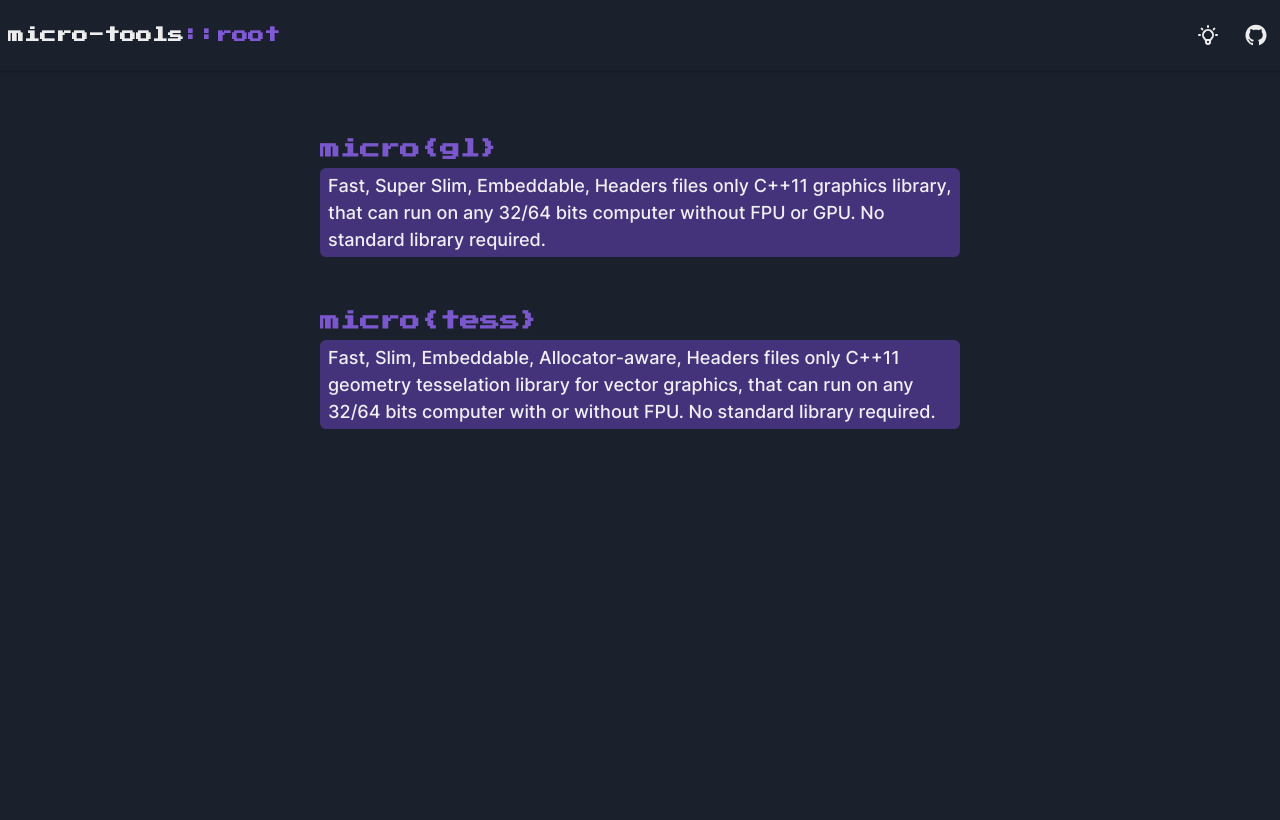
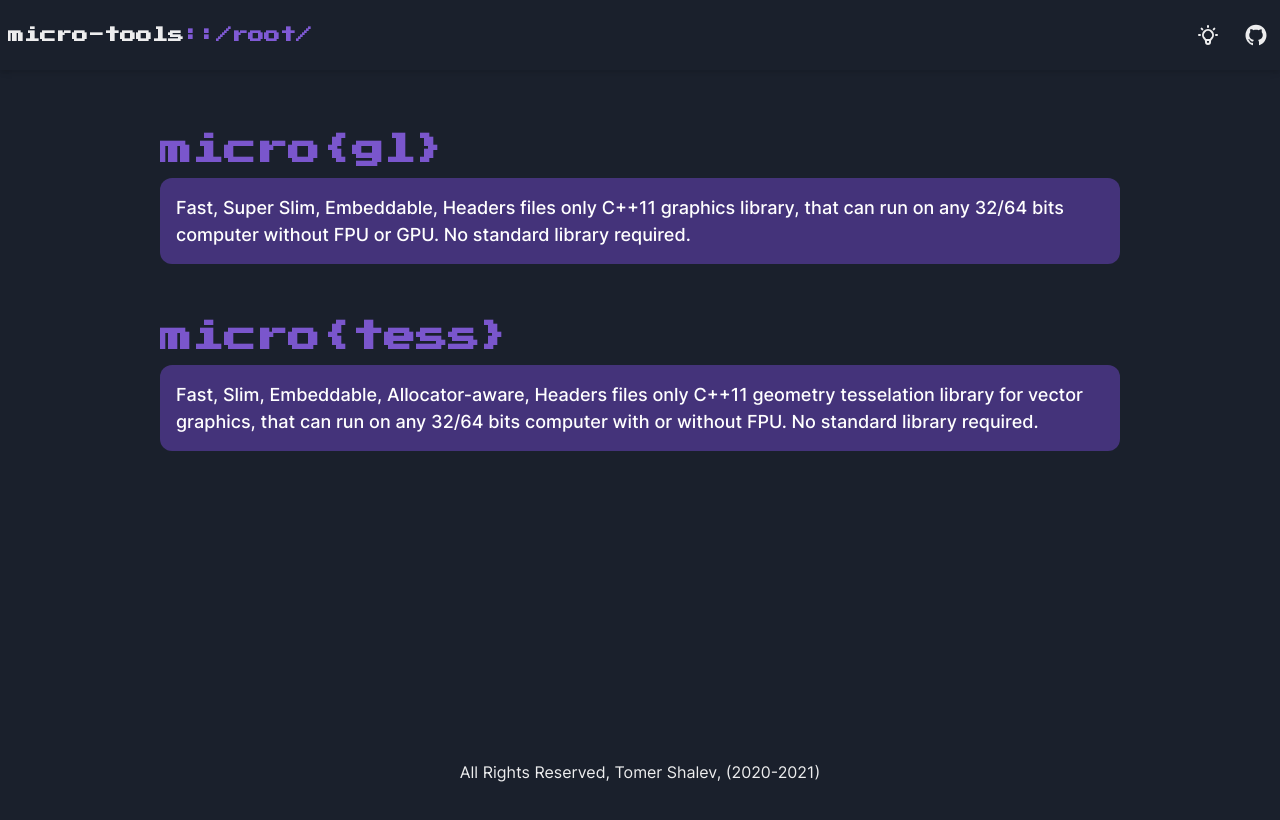
Before and after one commit to micro-gl/micro-gl.github.io, a Next.js app: page / in a window 1280 px wide. Shown: the top 820 px of the page. Built offline with nearby package versions, Linux system fonts and the light colour scheme.

Commit message:
finished landing page

```diff
--- a/pages/docs/micro-tess/[[...slug]].js
+++ b/pages/docs/micro-tess/[[...slug]].js
@@ -7,7 +7,9 @@ export default function PostPage( props ) {
   const { data } = props
   const data_ = { ...data, content : hydrate(data.content, { components })}
   return (
-    <Layout data={data_} header_prefix="[micro{tess}]" widthSide="180px" widthContent="800px"/>
+    <Layout data={data_} header_prefix="[micro{tess}]"
+            widthSide="180px" widthContent="800px"
+            github_link='https://github.com/micro-gl/micro-tess'/>
   )
 }
 
--- a/pages/docs/microgl/[[...slug]].js
+++ b/pages/docs/microgl/[[...slug]].js
@@ -7,7 +7,9 @@ export default function PostPage( props ) {
   const { data } = props
   const data_ = { ...data, content : hydrate(data.content, { components })}
   return (
-    <Layout data={data_} header_prefix="[micro{gl}]" widthSide="180px" widthContent="800px"/>
+    <Layout data={data_} header_prefix="[micro{gl}]"
+            widthSide="180px" widthContent="800px"
+            github_link='https://github.com/micro-gl/micro-gl'/>
   )
 }
 
--- a/pages/index.jsx
+++ b/pages/index.jsx
@@ -1,30 +1,33 @@
 import Link from 'next/link'
-import { useColorMode, useColorModeValue, Stack, Box, Center } from '@chakra-ui/react'
+import { useColorMode, useColorModeValue, useBreakpointValue, Stack, Box, Center } from '@chakra-ui/react'
 import Header from '../src/components/header'
+import Copyright from '../src/components/Copyright'
 
 const Item = ( props ) => {
   let { item, groupFontSize, itemFontSize, ...rest } = props
   const { title, route, desc } = item
   groupFontSize = groupFontSize ?? "sm"
   itemFontSize = itemFontSize ?? "md"
-  const selectedBgColor = useColorModeValue("purple.50", "purple.800")
+  const selectedBgColor = useColorModeValue("pink.500", "purple.800")
   const selectedBgColor2 = useColorModeValue("purple.500", "purple.500")
+  const title_fontsize = useBreakpointValue({ base: 'xl', sm: 'xx-large'})
 
   return (
     <Link key={route} href={`${item.route}`} as={`${route}`} passHref>
       <Box {...rest} as="a" >
         <Box color={selectedBgColor2}
             fontFamily="PressStart2P-Regular"
-                fontSize="xl" fontWeight="bold"
+                fontSize={title_fontsize} fontWeight="bold"
               opacity={0.95}>
           {title}
         </Box>
         <Box
+            color='white'
             fontSize="lg"
-            fontWeight="medium" w="100%" my={1} px={2} py={1}
+            fontWeight="medium" w="100%" my={1} px={4} py={4}
             bg={selectedBgColor}
             opacity={1.0}
-            borderRadius="md">
+            borderRadius="xl">
           {desc}
         </Box>
       </Box>
@@ -49,23 +52,26 @@ const Page = ( props ) => {
   const [groupFontSize, itemFontSize]= ["1.2rem", "1.0rem"]
 
   return (
-    <>
-    <Header boxShadow="md" w="100%" slug={'root'} prefix={'micro-tools'}
+    <Box w='100%' h='100vh'>
+      <Header boxShadow="md" w="100%" slug={'/root/'} prefix={'micro-tools'}
+          github_link='https://github.com/micro-gl/'
           h='70px' widthAll={'100vw'} widthSide={0}
           plSide={0} />
 
-    <Center h='100%' overflowY="auto" mt={14} mb={'200px'}>
-      <Stack {...rest} h='100vh' as="nav" direction='column'>
+      <Box h='calc(100% - 70px - 56px)' w='100%' overflowY="auto" >
+        <Stack {...rest} w='75%' h='100vh' pt={12} as="nav" direction='column'
+                        marginLeft='auto' marginRight='auto'>
           {
             items.map((item, index) => (
-            <Item pt={2} w='calc(50vw)' key={index}
+              <Item pt={2} w='100%' key={index}
                         item={item} mb='2.25vw'
                         groupFontSize={groupFontSize}
                         itemFontSize={itemFontSize}/>))
           }
         </Stack>
-    </Center>
-    </>
+      </Box>
+      <Copyright w='100%' pt={4} pb={4} position='absolute' bottom='0'/>
+    </Box>
   )
 }
 
--- /dev/null
+++ b/src/components/copyright.js
@@ -0,0 +1,9 @@
+import { Center } from '@chakra-ui/react'
+
+export default function Copyright( props ) {
+  return (
+      <Center w='100%' pt={10} pb={10} fontSize="md" {...props} >
+        {`All Rights Reserved, Tomer Shalev, (2020-${new Date().getFullYear()})`}
+      </Center>
+  )
+}
--- a/src/components/header.js
+++ b/src/components/header.js
@@ -4,7 +4,8 @@ import { HiOutlineLightBulb } from "react-icons/hi"
 
 const Header = (props) => {
   const { colorMode, toggleColorMode } = useColorMode()
-  let { slug, prefix, widthAll, widthSide, plSide, onMenuClick, ...rest } = props
+  let { slug, prefix, widthAll, widthSide, plSide,
+    github_link, onMenuClick, ...rest } = props
   const medium_screen = useBreakpointValue({ base: true, md: false})
   const small_screen = useBreakpointValue({ base: true, sm: false})
   return (
@@ -25,7 +26,7 @@ const Header = (props) => {
             <Icon w={6} h={6} color="black.500"
                   as={HiOutlineLightBulb} />
           </Button>
-          <Button as="a" p={0} mx={1} onClick={(e)=> window.open("https://github.com/micro-gl/micro-gl",'_blank')}
+          <Button as="a" p={0} mx={1} onClick={(e)=> window.open(github_link,'_blank')}
                   bg="transparent">
             <Icon w={6} h={6} color="black.500"
                   as={AiFillGithub} />
```
Also changed, not shown: src/components/layout.js (+9 -3 lines). Lines whose indentation alone changed are shown as unchanged.
